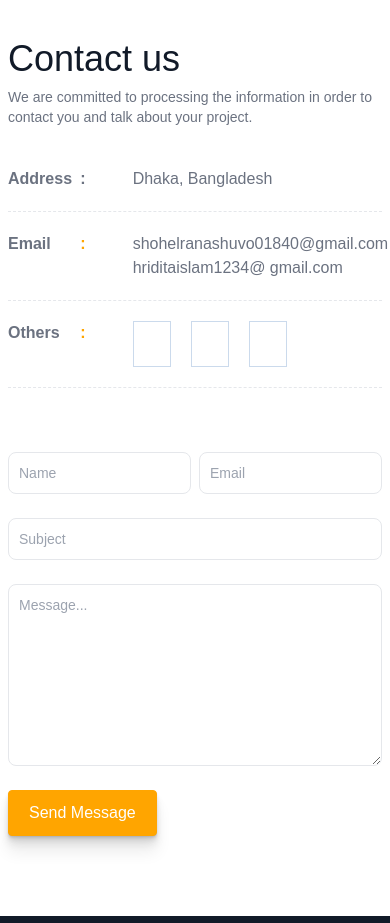
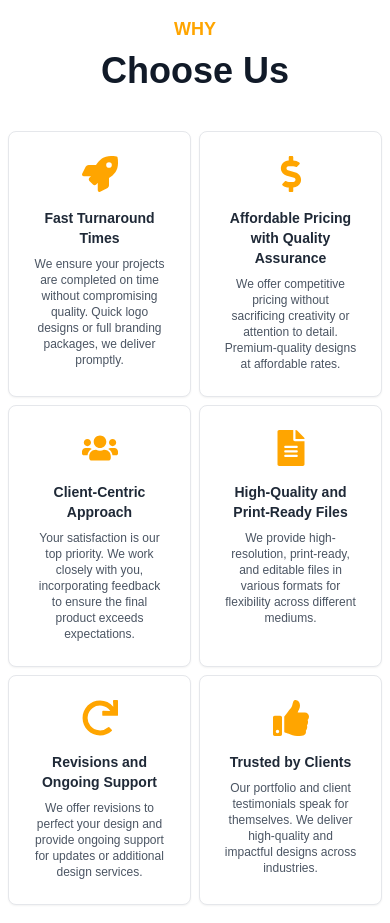
Before and after one commit to sabbir10s/Graphic-Art-Portfolio, a React (Vite) app: page / in a window 390 px wide. Shown: the part 3000-3923 px from the top of the page. Built offline with nearby package versions, Linux system fonts and the light colour scheme; no server answers; some icons are missing.

Commit message:
why chose us added

```diff
--- a/src/Components/Projects/ProjectDetails.jsx
+++ b/src/Components/Projects/ProjectDetails.jsx
@@ -1,9 +1,9 @@
 import React, { useEffect, useState } from "react";
 import { FaGithub } from "react-icons/fa6";
 import { useParams } from "react-router-dom";
-// const url =
-//   "https://raw.githubusercontent.com/sabbir10s/Graphic-Art-Portfolio/refs/heads/main/public/projectData.json";
-const url = "projectData.json";
+const url =
+  "https://raw.githubusercontent.com/sabbir10s/Graphic-Art-Portfolio/refs/heads/main/public/projectData.json";
+// const url = "projectData.json";
 const ProjectDetails = () => {
   const [projects, setProjects] = useState([]);
   useEffect(() => {
--- /dev/null
+++ b/src/Components/WhyChooseUs/WhyChooseUs.jsx
@@ -0,0 +1,81 @@
+import React from "react";
+import {
+  FaRocket,
+  FaDollarSign,
+  FaUsers,
+  FaFileAlt,
+  FaRedo,
+  FaThumbsUp,
+} from "react-icons/fa";
+
+const cardData = [
+  {
+    title: "Fast Turnaround Times",
+    description:
+      "We ensure your projects are completed on time without compromising quality. Quick logo designs or full branding packages, we deliver promptly.",
+  },
+  {
+    title: "Affordable Pricing with Quality Assurance",
+    description:
+      "We offer competitive pricing without sacrificing creativity or attention to detail. Premium-quality designs at affordable rates.",
+  },
+  {
+    title: "Client-Centric Approach",
+    description:
+      "Your satisfaction is our top priority. We work closely with you, incorporating feedback to ensure the final product exceeds expectations.",
+  },
+  {
+    title: "High-Quality and Print-Ready Files",
+    description:
+      "We provide high-resolution, print-ready, and editable files in various formats for flexibility across different mediums.",
+  },
+  {
+    title: "Revisions and Ongoing Support",
+    description:
+      "We offer revisions to perfect your design and provide ongoing support for updates or additional design services.",
+  },
+  {
+    title: "Trusted by Clients",
+    description:
+      "Our portfolio and client testimonials speak for themselves. We deliver high-quality and impactful designs across industries.",
+  },
+];
+
+const icons = [FaRocket, FaDollarSign, FaUsers, FaFileAlt, FaRedo, FaThumbsUp];
+
+const WhyChooseUs = () => {
+  return (
+    <div>
+      <div className="text-center">
+        <h3 className="text-primary text-lg uppercase font-semibold mb-2">
+          Why
+        </h3>
+        <h2 className="text-4xl font-bold text-secondary mb-10">Choose Us</h2>
+      </div>
+      <div className="">
+        {/* 2 columns on small devices and 3 columns on medium and larger devices */}
+        <div className="grid grid-cols-2 md:grid-cols-3 gap-2 md:gap-8">
+          {cardData.map((card, index) => {
+            const IconComponent = icons[index];
+            return (
+              <div key={index} className="h-full">
+                <div className="bg-white h-full rounded-lg shadow-sm hover:shadow-md border border-gray-200 hover:border-primary transition-all duration-300 p-6 flex flex-col items-center text-center">
+                  {/* Icon size is controlled via responsive text size classes */}
+                  <IconComponent className="text-primary mb-4 text-4xl md:text-5xl" />
+                  <h3 className="text-sm md:text-xl font-semibold text-gray-800 mb-2">
+                    {card.title}
+                  </h3>
+                  <p className="text-gray-600 flex-grow text-xs md:text-base">
+                    {card.description}
+                  </p>
+                </div>
+              </div>
+            );
+          })}
+        </div>
+      </div>
+    </div>
+  );
+};
+
+export default WhyChooseUs;
--- a/src/Pages/Home/Home.jsx
+++ b/src/Pages/Home/Home.jsx
@@ -3,6 +3,7 @@ import Contact from "../../Components/Contact/Contact";
 import Hero from "../../Components/Hero/Hero";
 import Projects from "../../Components/Projects/Projects";
 import Services from "../../Components/Services/Services";
+import WhyChooseUs from "../../Components/whyChooseUs/whyChooseUs";
 
 const Home = () => {
   return (
@@ -16,6 +17,7 @@ const Home = () => {
         <About />
         <Services />
         <Projects />
+        <WhyChooseUs />
         <Contact />
       </div>
     </div>
```
Also changed, not shown: public/projectData.json (+35 -0 lines).
